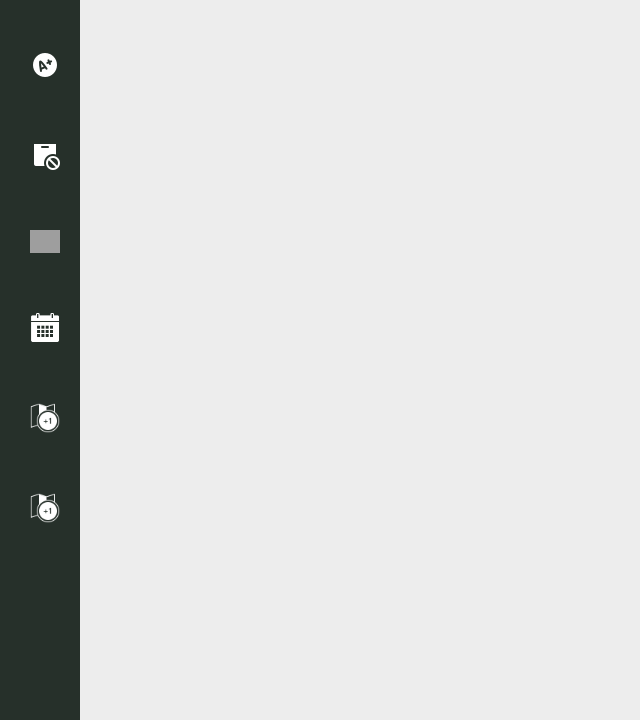
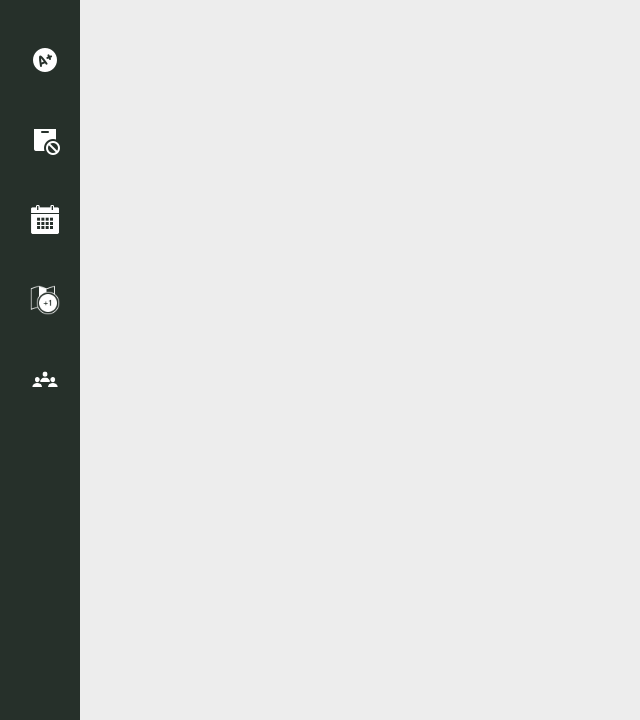
Before and after one commit to jv428/Alertem4.0, a PHP site: page /Vistas/Comunes/nav.php in a window 1280 px wide. Shown: the part 80-800 px from the top of the page, without its empty margins (0-640 px from the left). Run offline with PHP 8.4, Linux system fonts and the light colour scheme; some libraries are stand-ins or nearby versions; grey boxes are pictures that could not be loaded.

Commit message:
se hacen modificaciones en las vistas en general

```diff
--- a/Vistas/Comunes/footer.php
+++ b/Vistas/Comunes/footer.php
@@ -1,4 +1,4 @@
-<link rel="stylesheet" href="http://localhost/Alertem/Vistas/Estilos/footer.css">
+<link rel="stylesheet" href="http://localhost/Alertem4.0/Vistas/Estilos/footer.css">
 
         <footer>
         </footer>
--- a/Vistas/Comunes/nav.php
+++ b/Vistas/Comunes/nav.php
@@ -5,7 +5,7 @@
     <meta charset="UTF-8">
     <meta http-equiv="X-UA-Compatible" content="IE=edge">
     <meta name="viewport" content="width=device-width, initial-scale=1.0">
-    <link rel="stylesheet" href="http://localhost/Alertem/Vistas/Estilos/nav.css">
+    <link rel="stylesheet" href="http://localhost/Alertem4.0/Vistas/Estilos/nav.css">
     <link href="https://fonts.googleapis.com/css2?family=Roboto&display=swap" rel="stylesheet">
 
 
@@ -23,11 +23,11 @@
         <nav>
             <div class="navbar">
                 <b><a href="#">Soporte</a></b>
-                <img src="http://localhost/Alertem/Recursos/Imagenes/Recurso 2.ico" alt="imag_R" width="35">
+                <img src="http://localhost/Alertem4.0/Recursos/Imagenes/Recurso 2.ico" alt="imag_R" width="35">
                 <div class="dropdown">
                     <div class="dropbtn">
-                        <img onclick="myFunction()" class="img_nav_desple" src="http://localhost/Alertem/Recursos/Imagenes/cuenta-verde.png" alt="datos_usuario" width="35">
-                        <img src="http://localhost/Alertem/Recursos/Imagenes/desplegable.png" alt="datos_usuario" width="35">
+                        <img onclick="myFunction()" class="img_nav_desple" src="http://localhost/Alertem4.0/Recursos/Imagenes/cuenta-verde.png" alt="datos_usuario" width="35">
+                        <img src="http://localhost/Alertem4.0/Recursos/Imagenes/desplegable.png" alt="datos_usuario" width="35">
                     </div>
                     <div id="myDropdown" class="dropdown-content">
                         <b><a href="#">Cuenta<i class="fa-solid fa-address-book"></i></a>
@@ -42,53 +42,46 @@
 
     <div id="menu_side" class="menu__side">
         <div class="name__page">
-            <a href="/index.php"><img src="http://localhost/Alertem/Recursos/Imagenes/Recurso 2.ico" alt="R" width="30"></a>
-            <img src="http://localhost/Alertem/Recursos/Imagenes/Recurso 5.png" alt="aelrtem" width="150">
+            <a href="/index.php"><img src="http://localhost/Alertem4.0/Recursos/Imagenes/Recurso 2.ico" alt="R" width="30"></a>
+            <img src="http://localhost/Alertem4.0/Recursos/Imagenes/Recurso 5.png" alt="aelrtem" width="150">
         </div>
 
         <div class="options__menu">
 
             <a href="#">
                 <div class="option">
-                    <img src="http://localhost/Alertem/Recursos/Imagenes/califi-blanca.png" alt="" width="30" title="Calificaciones" width="30">
+                    <img src="http://localhost/Alertem4.0/Recursos/Imagenes/califi-blanca.png" alt="" width="30" title="Calificaciones" width="30">
                     <h4>Calificaciones</h4>
                 </div>
             </a>
 
             <a href="/view/asistencia.php">
                 <div class="option">
-                    <img src="http://localhost/Alertem/Recursos/Imagenes/asisten-blanca.png" alt="" width="30" title="Asistencias" width="30">
+                    <img src="http://localhost/Alertem4.0/Recursos/Imagenes/asisten-blanca.png" alt="" width="30" title="Asistencias" width="30">
                     <h4>Asistencias</h4>
                 </div>
             </a>
 
             <a href="#">
                 <div class="option">
-                    <img src=http://localhost/Alertem/Recursos/Imagenes/matricula-blanca.png" alt="" width="30" title="Matricula" width="30">
-                    <h4>Matricula</h4>
-                </div>
-            </a>
-
-            <a href="#">
-                <div class="option">
-                    <img src="http://localhost/Alertem/Recursos/Imagenes/calendario-blanco.png" alt="" width="30" title="Calendario" width="30">
+                    <img src="http://localhost/Alertem4.0/Recursos/Imagenes/calendario-blanco.png" alt="" width="30" title="Calendario" width="30">
                     <h4>Calendario</h4>
                 </div>
             </a>
 
             <a href="#">
                 <div class="option">
-                    <img src="http://localhost/Alertem/Recursos/Imagenes/horario_blanco.png" alt="" width="30" title="Horario" width="30">
+                    <img src="http://localhost/Alertem4.0/Recursos/Imagenes/horario_blanco.png" alt="" width="30" title="Horario" width="30">
                     <h4>Horario</h4>
                 </div>
             </a>
             <a href="#">
                 <div class="option">
-                    <img src="http://localhost/Alertem/Recursos/Imagenes/horario_blanco.png" alt="" width="30" title="Horario" width="30">
+                    <img src="http://localhost/Alertem4.0/Recursos/Imagenes/grupos.png" alt="" width="30" title="Horario" width="30">
                     <h4>Grupos</h4>
                 </div>
             </a>
         </div>
     </div>
 
-    <script src="http://localhost/Alertem/JavaScript/nav.js"></script>
+    <script src="http://localhost/Alertem4.0/JavaScript/nav.js"></script>
--- a/Vistas/Estilos/nav.css
+++ b/Vistas/Estilos/nav.css
@@ -182,10 +182,14 @@ a i{
 
 
 .options__menu .option{
-    padding:30px 0px ;
+    padding:25px 0px ;
     display: flex;
     align-items: center;
     position: relative;
+}
+
+.options__menu .option h4{
+    font-weight: 500;
 }
 
 .options__menu .option img{
--- a/Vistas/botones.php
+++ b/Vistas/botones.php
@@ -1,6 +1,6 @@
 
 
-<link rel="stylesheet" href="http://localhost/Alertem/Vistas/Estilos/botones.css">
+<link rel="stylesheet" href="http://localhost/Alertem4.0/Vistas/Estilos/botones.css">
 <div class="container_btn">
         <div class="sub_btn">
 
```
Also changed, not shown: Vistas/Estilos/crear.css (+13 -7 lines), Vistas/crear.php (+11 -8 lines), Vistas/grupos.php (+5 -4 lines), Vistas/login.php (+6 -6 lines), Vistas/registro.php (+4 -4 lines), Recursos/Imagenes/grupos.png (added).
